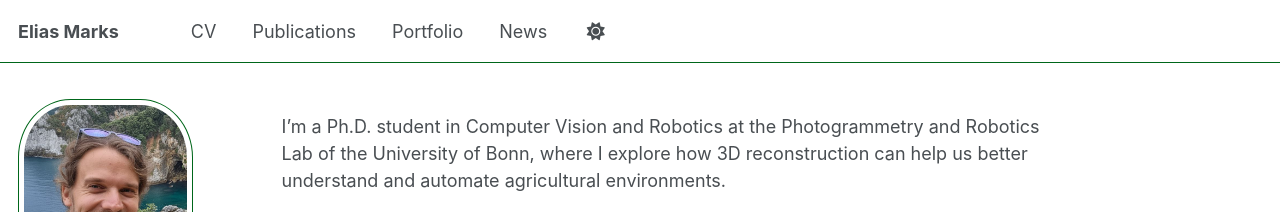
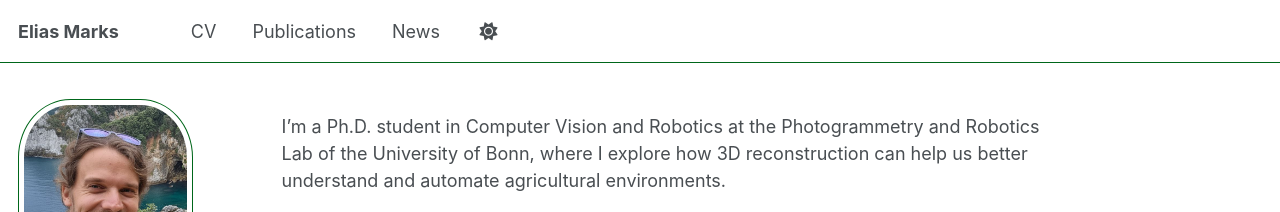
Before and after one commit to markselias/markselias.github.io, a Jekyll site: the page built from _pages/about.md, in a window 1280 px wide. Shown: the top 212 px of the page. Built offline with Jekyll 4.4.1, drawn with Linux system fonts in a browser that asks for light colours; some web fonts are replaced; a script that is not in the unit is left out.

Commit message:
Theme adaptation

```diff
--- a/_data/navigation.yml
+++ b/_data/navigation.yml
@@ -14,8 +14,8 @@
   - title: "Publications"
     url: /publications/
 
-  - title: "Portfolio"
-    url: /portfolio/
+  # - title: "Portfolio"
+  #   url: /portfolio/
 
   - title: "News"
     url: /year-archive/
--- a/_sass/theme/_cv_theme_dark.scss
+++ b/_sass/theme/_cv_theme_dark.scss
@@ -17,7 +17,7 @@
 $link-light                 : mix(#fff, $link, 25%);
 
 $emerald-green              : #00661a;
-$light-emerald-green        : mix(#fff, $emerald-green, 50%);
+$light-emerald-green        : mix(#fff, $emerald-green, 30%);
 
 /* Color codes used for the site */
 $danger-color               : #ee5f5b;
--- a/_sass/theme/_cv_theme_light.scss
+++ b/_sass/theme/_cv_theme_light.scss
@@ -29,7 +29,7 @@
 
 /* Default light theme for the site */
 :root {
-    --global-base-color                 : #{$gray};
+    --global-base-color                 : #{$emerald-green};
     --global-bg-color                   : #fff;
     --global-footer-bg-color            : #f2f3f3;
     --global-border-color               : #{$emerald-green};
```
